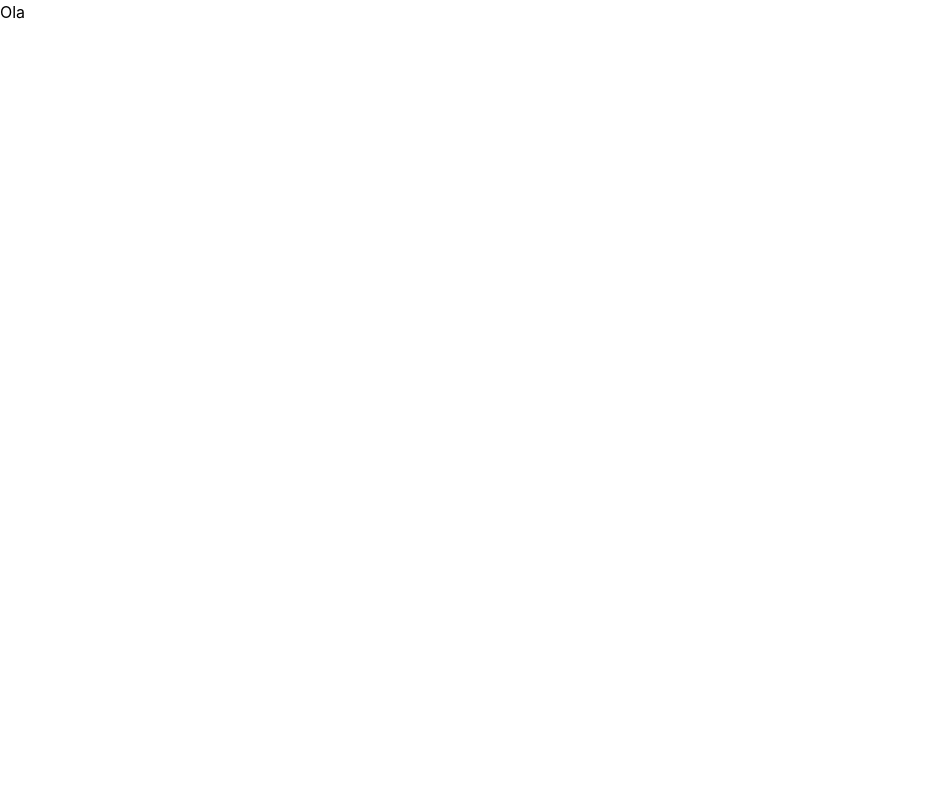
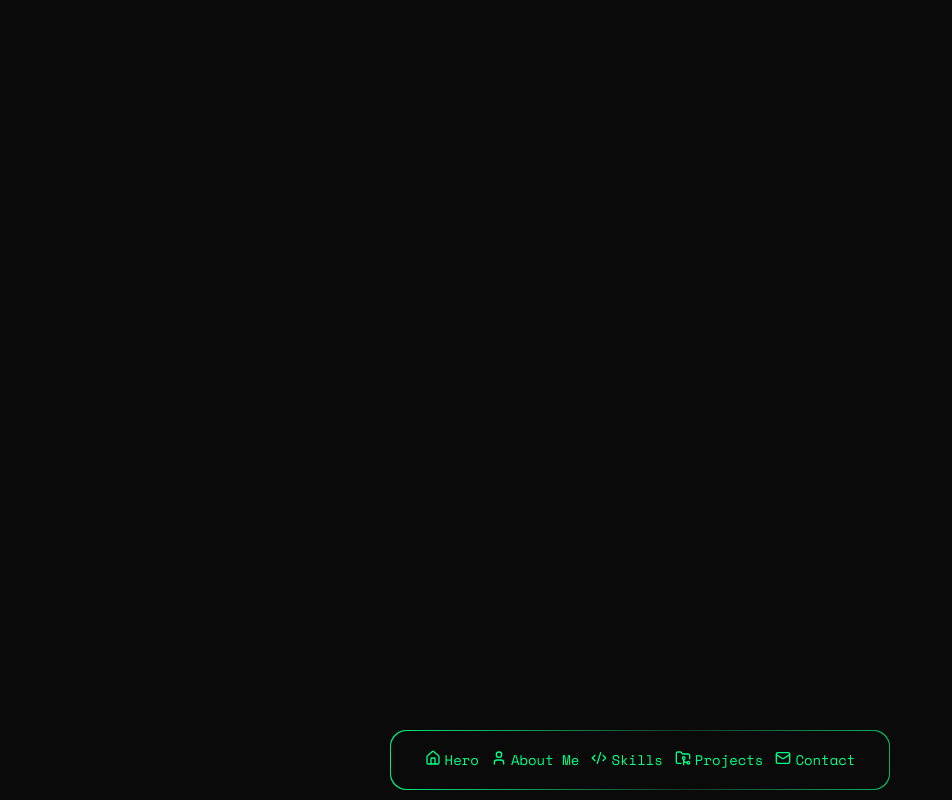
Before and after one commit to Luiz-Reis-Neves/portfolio, a React (Vite) app: page / in a window 1280 px wide. Shown: the whole page, without its empty margins (0-952 px from the left). Built offline with nearby package versions, Linux system fonts and the light colour scheme.

Commit message:
feat: add navbar component

```diff
--- a/package.json
+++ b/package.json
@@ -12,6 +12,7 @@
   "dependencies": {
     "@tailwindcss/vite": "^4.3.0",
     "gsap": "^3.15.0",
+    "lucide-react": "^1.16.0",
     "react": "^19.2.6",
     "react-dom": "^19.2.6",
     "tailwindcss": "^4.3.0"
--- a/src/App.tsx
+++ b/src/App.tsx
@@ -1,8 +1,9 @@
+import { Navbar } from "./components/navbar/Navbar.tsx"
 function App() {
 
   return (
     <>
-      <h1>Ola</h1>
+     <Navbar />
     </>
   )
 }
--- /dev/null
+++ b/src/components/navbar/Navbar.tsx
@@ -0,0 +1,35 @@
+import { navLinks } from '../../data/index.ts'
+import { Home, User, Code2, FolderGit2, Mail } from 'lucide-react'
+import type { LucideIcon } from 'lucide-react'
+
+export function Navbar() {
+  const icons: Record<string, LucideIcon> = {
+    '#Hero': Home,
+    '#AboutMe': User,
+    '#Skills': Code2,
+    '#Projects': FolderGit2,
+    '#Contact': Mail,
+  }
+
+  return (
+    <div className="w-full h-[80px] fixed bottom-0 left-0 flex justify-center items-center">
+      <div className="border-glow w-[500px] h-[60px] rounded-2xl">
+        <div className="border-glow-inner rounded-2xl">
+          <ul className="flex justify-between items-center h-full gap-3 p-5">
+            {navLinks.map((link) => {
+              const Icon = icons[link.href]
+              return (
+                <li key={link.href} className=" flex items-center gap-1 nav-blink">
+                  <a href={link.href} className='text-sm flex gap-1'>
+                    <Icon size={16} />
+                    {link.label}
+                  </a>
+                </li>
+              )
+            })}
+          </ul>
+        </div>
+      </div>
+    </div>
+  )
+}
--- a/src/data/index.ts
+++ b/src/data/index.ts
@@ -0,0 +1,9 @@
+import type { NavLink } from "../types/index.ts"
+
+export const navLinks: NavLink[] = [
+    { label: "Hero", href: "#Hero" },
+    { label: "About Me", href: "#AboutMe" },
+    { label: "Skills", href: "#Skills" },
+    { label: "Projects", href: "#Projects" },
+    { label: "Contact", href: "#Contact" },
+]
--- a/src/style/style.css
+++ b/src/style/style.css
@@ -1 +1,61 @@
+@import url('https://fonts.googleapis.com/css2?family=VT323&family=Space+Mono:ital,wght@0,400;0,700;1,400;1,700&display=swap');
 @import "tailwindcss";
+
+
+body {
+  background-color: var(--color-bg);
+  color: var(--color-text);
+  font-family: var(--font-body);
+}
+
+:root {
+    /* style fonts */
+  --font-display: 'VT323', monospace;
+  --font-body: 'Space Mono', monospace;
+
+    /* colors */
+  --color-bg: #0a0a0a;
+  --color-surface: #0d0d1a;
+  --color-border: #1a3a2a;
+
+  --color-title: #00cc6a;
+  --color-text: #00ff88;
+  --color-purple: #a78bfa;
+  --color-white: #e2e8f0;
+  --color-muted: #6b7280;
+}
+
+/* animação piscante */
+@keyframes blink {
+  0%, 100% { opacity: 1; }
+  50% { opacity: 0; }
+}
+
+.nav-blink:hover {
+  animation: blink 0.7s step-end infinite;
+}
+
+/* efect in border */
+@keyframes border-run {
+  0% { background-position: 0% 50%; }
+  100% { background-position: 200% 50%; }
+}
+
+.border-glow {
+  position: relative;
+  border: none !important;
+  background: linear-gradient(90deg, #1a3a2a, #00ff88, #1a3a2a, #00ff88) border-box;
+  background-size: 200% 100%;
+  animation: border-run 4s linear infinite;
+  padding: 1px;
+}
+
+.border-glow-inner {
+  background: #0a0a0a;
+  border-radius: inherit;
+  width: 100%;
+  height: 100%;
+  display: flex;
+  align-items: center;
+  justify-content: center;
+}
--- a/src/types/index.ts
+++ b/src/types/index.ts
@@ -0,0 +1,4 @@
+export type NavLink = {
+  label: string
+  href: string
+}
```
Also changed, not shown: src/components/header/Header.tsx (deleted), src/components/header/index.ts (deleted), 1 other file (tests, documents, lock files or other folders).
